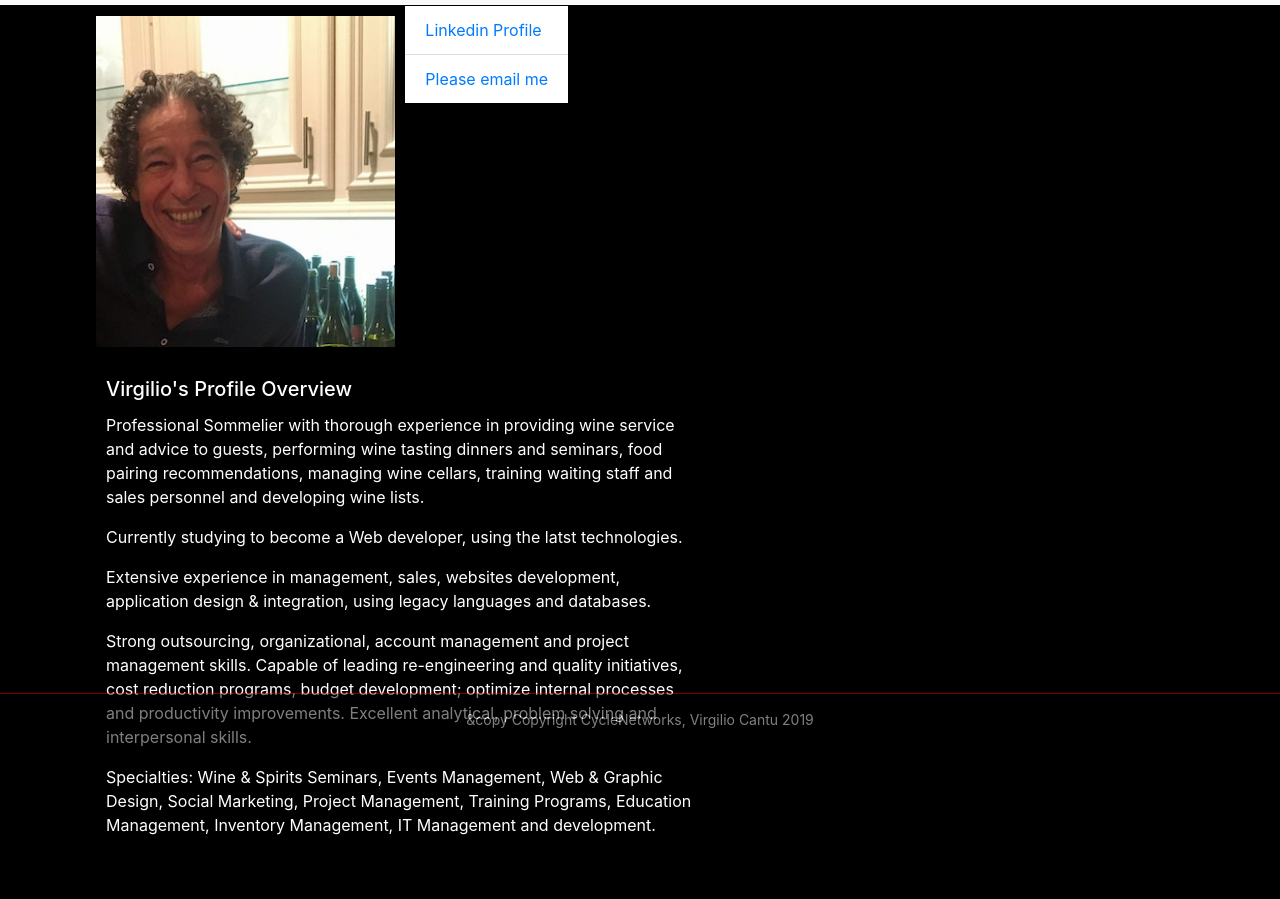
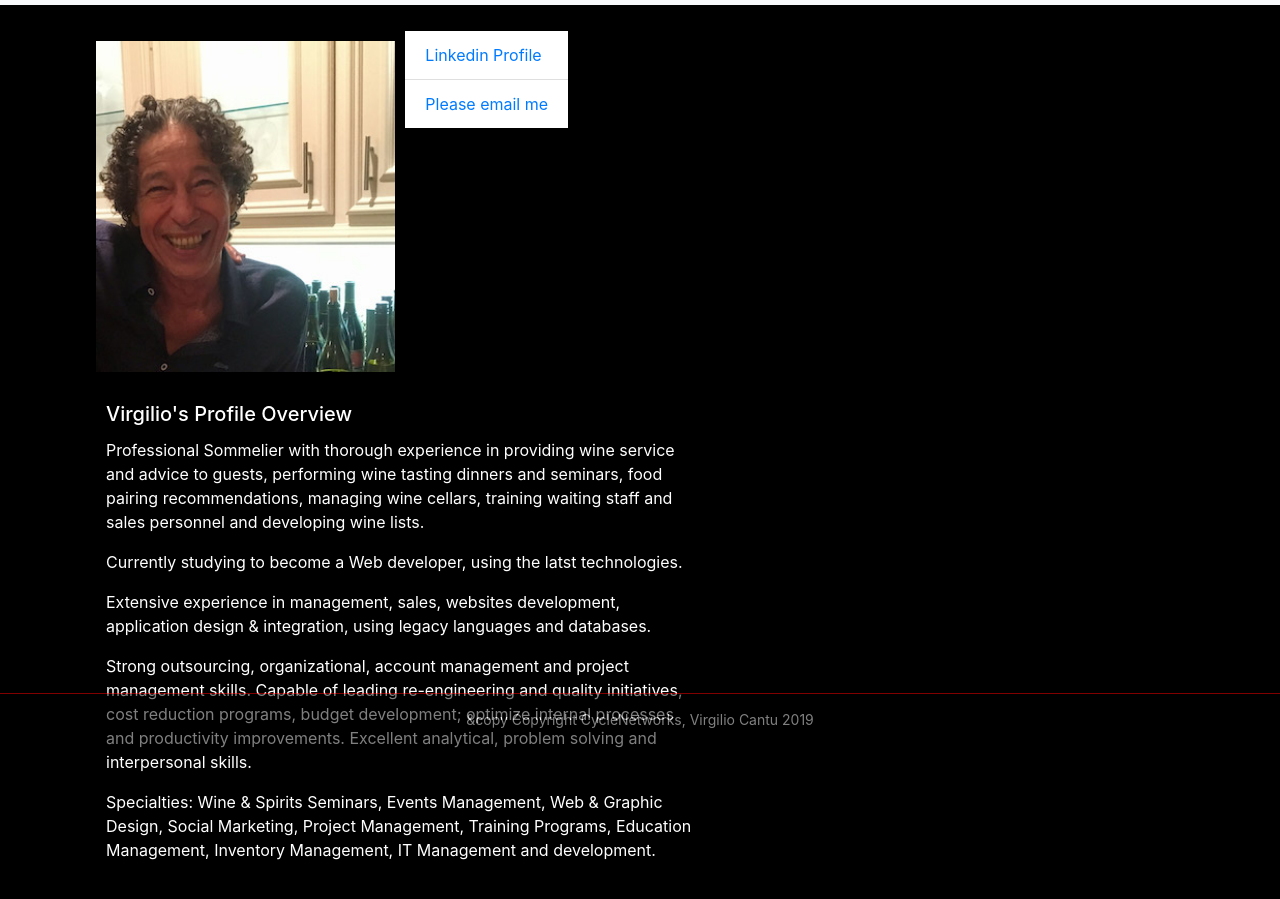
Before and after one commit to vacantu/updated-portfolio, a plain HTML site: page about.html in a window 1280 px wide. Shown: the part 51-950 px from the top of the page. Before the commit the page ends 925 px from the top, so only its background shows below. Drawn offline with nearby package versions, Linux system fonts and the light colour scheme.

Commit message:
fix portfolio top margin

```diff
--- a/assets/css/style.css
+++ b/assets/css/style.css
@@ -19,9 +19,8 @@
 
 /* general */
 
-.main-container {
-  position: absolute;
-  top: 25px;
+.row {
+  margin-top: 25px !important;
 }
 
 body {
```
